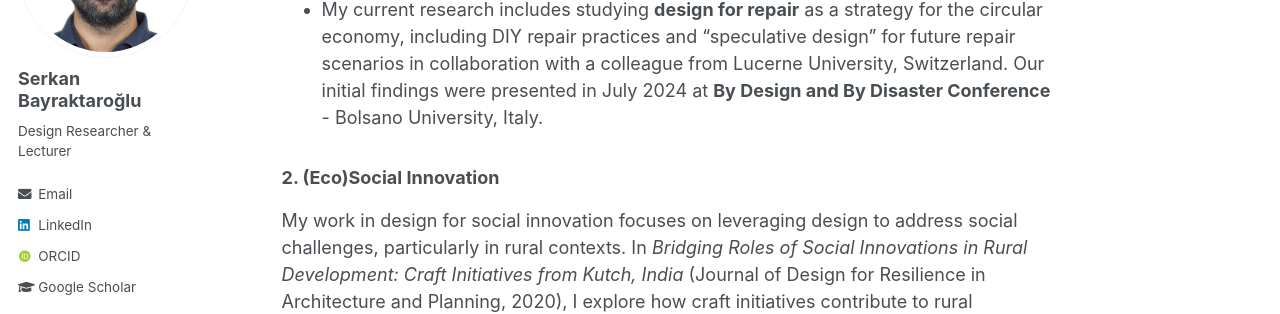
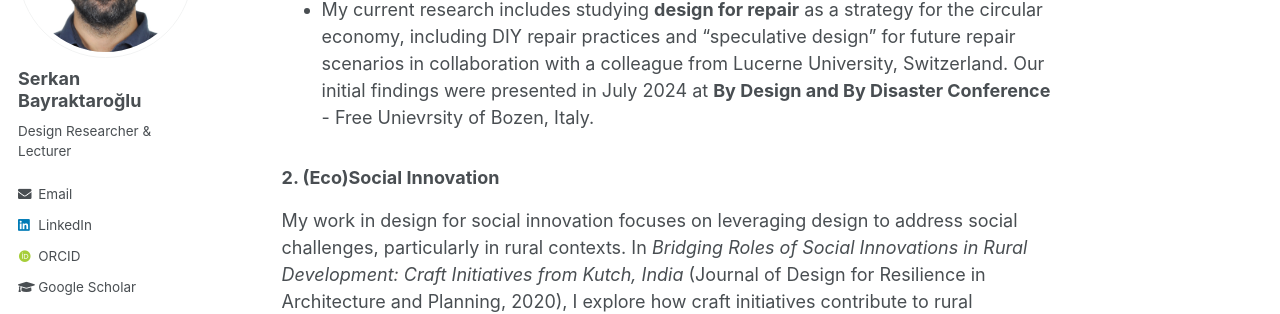
Before and after one commit to serkanbayraktaroglu/serkanbayraktaroglu.github.io, a Jekyll site: the page built from _pages/research.md, in a window 1280 px wide and 900 px high, scrolled down 1146 px. Shown: the part 153-467 px from the top of the window. Built offline with Jekyll 4.4.1, drawn with Linux system fonts in a browser that asks for light colours; some web fonts are replaced.

Commit message:
Update research.md

```diff
--- a/_pages/research.md
+++ b/_pages/research.md
@@ -23,7 +23,7 @@ More recently, my focus has shifted to the **circular economy** and the role of
 
 **Ongoing Projects**
 - "Circular Design Awareness and Applications in the Furniture Industry" (2023 - Ongoing), funded by Bilgi University (TR). This project explores opportunities and challenges for circular economy transition in Türkiye's furniture industry. Initial findings were published as an article titled **"Circular Economy Awareness And Motivations in the Furniture Industry: İnegöl As A Microcosm Of Global South Dynamics"**
-- My current research includes studying **design for repair** as a strategy for the circular economy, including DIY repair practices and "speculative design" for future repair scenarios in collaboration with a colleague from Lucerne University, Switzerland. Our initial findings were presented in July 2024 at **By Design and By Disaster Conference** - Bolsano University, Italy.
+- My current research includes studying **design for repair** as a strategy for the circular economy, including DIY repair practices and "speculative design" for future repair scenarios in collaboration with a colleague from Lucerne University, Switzerland. Our initial findings were presented in July 2024 at **By Design and By Disaster Conference** - Free Unievrsity of Bozen, Italy.
 
 ### 2. (Eco)Social Innovation
 
```
